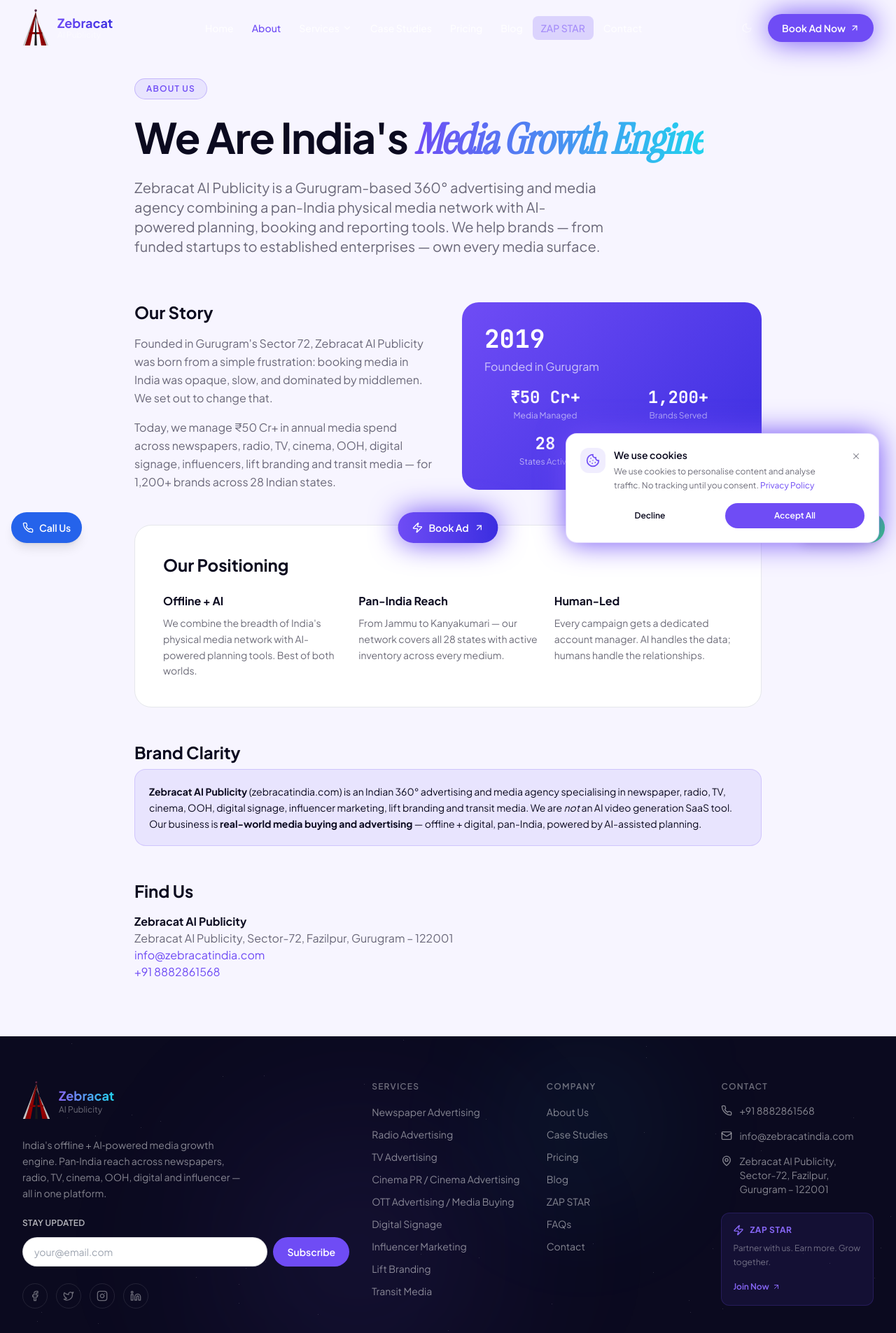
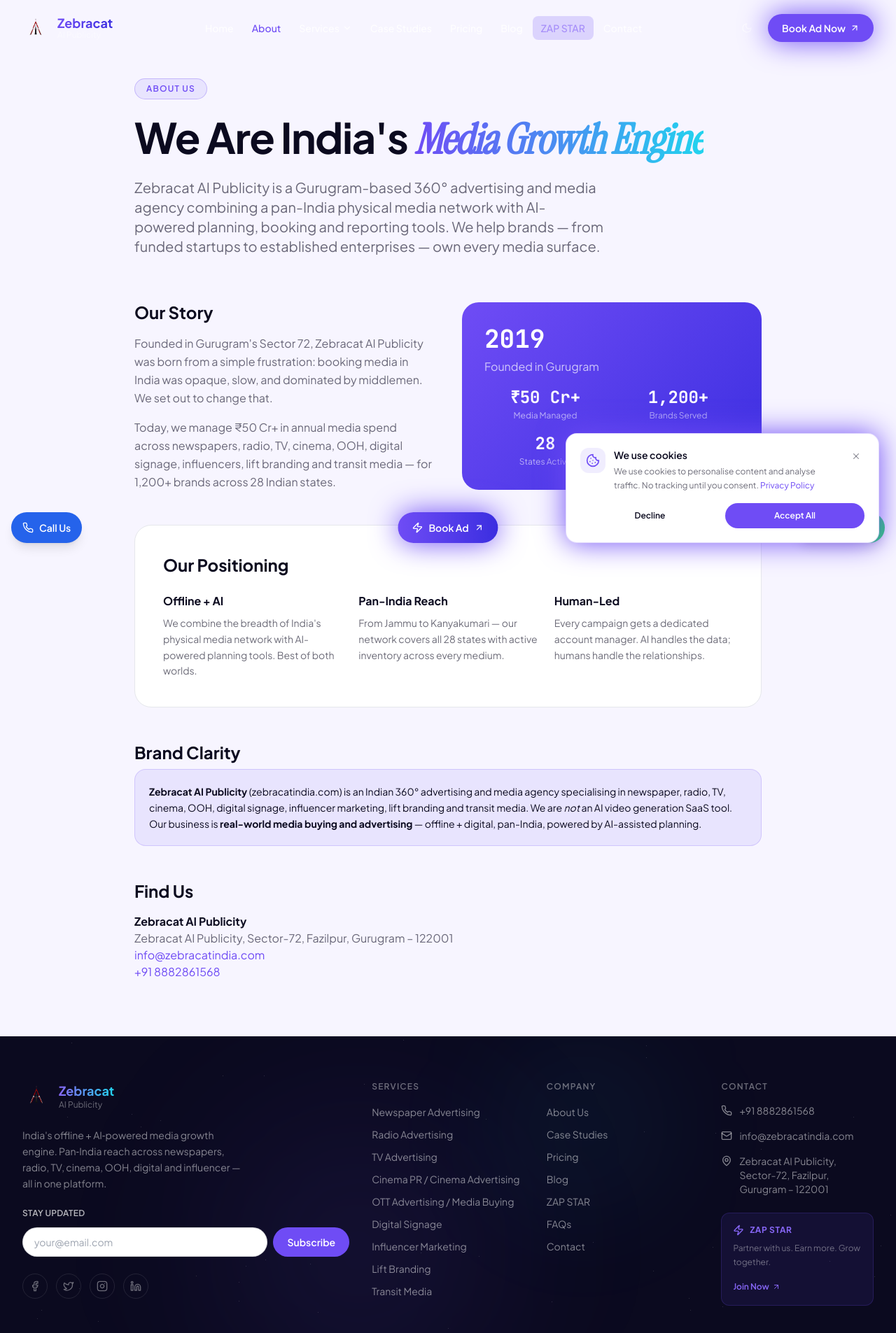
Before and after one commit to aryang8032-star/zebracat, a Next.js app: page /about in a window 1280 px wide. Shown: the top 1905 px of the page at 70% size. Built offline with nearby package versions, Linux system fonts and the light colour scheme.

Commit message:
Replace logo-mark SVG with uploaded converted_logo.png everywhere
Header LogoMark component and Footer brand logo both now point to
/images/converted_logo.png instead of the SVG placeholder.

https://claude.ai/code/session_01EpXyciqUfwseuYpv1WgnzE

```diff
--- a/src/components/layout/Footer.tsx
+++ b/src/components/layout/Footer.tsx
@@ -61,7 +61,7 @@ export function Footer() {
           <div className="lg:col-span-2">
             <Link href="/" className="inline-flex items-center gap-3 mb-6">
               <Image
-                src="/images/logo-mark.svg"
+                src="/images/converted_logo.png"
                 alt="Zebracat logo mark"
                 width={40}
                 height={40}
--- a/src/components/layout/Header.tsx
+++ b/src/components/layout/Header.tsx
@@ -29,7 +29,7 @@ const serviceIcons: Record<string, React.ComponentType<React.SVGProps<SVGSVGElem
 function LogoMark({ size = 36 }: { size?: number }) {
   return (
     <Image
-      src="/images/logo-mark.svg"
+      src="/images/converted_logo.png"
       alt="Zebracat logo mark"
       width={size}
       height={size}
```
